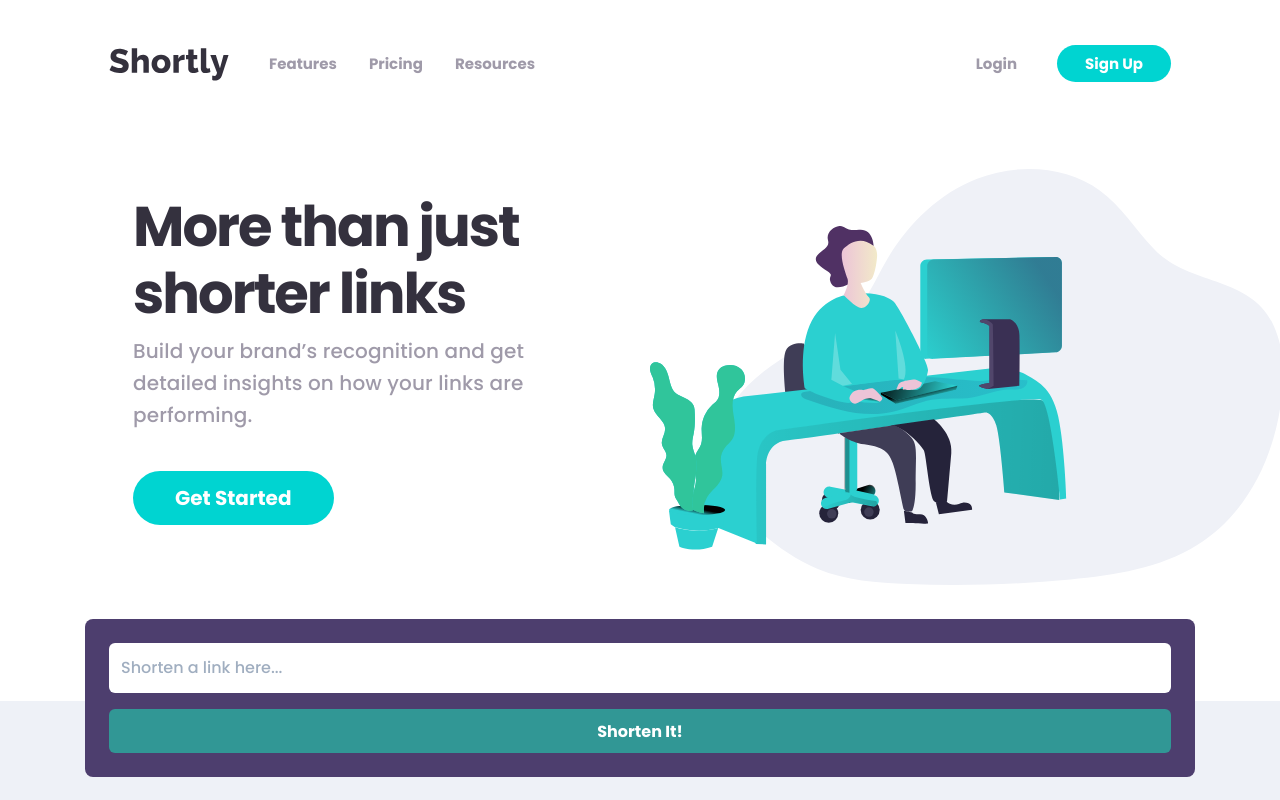
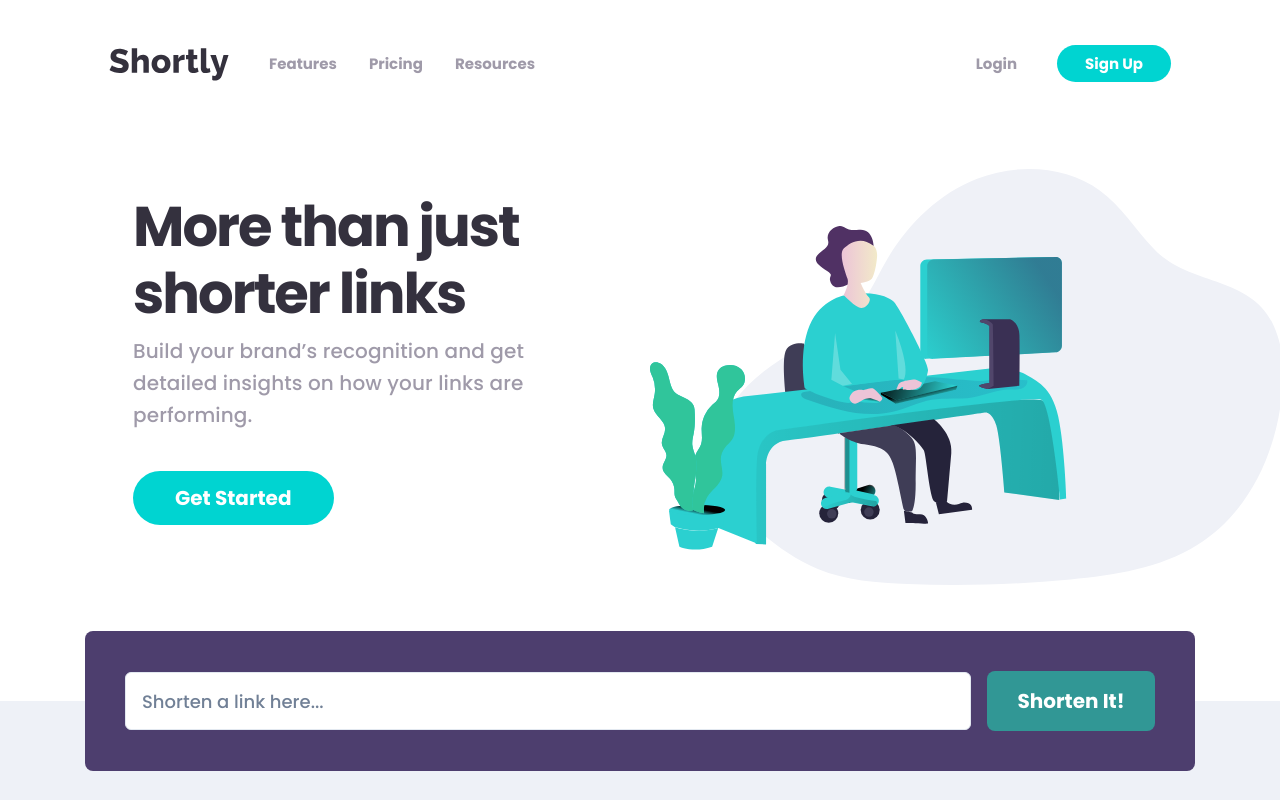
Before and after one commit to 0xShynn/frontendmentor-shortly-api-landing-page, a Next.js app: page / in a window 1280 px wide. Shown: the top 800 px of the page. Built offline with nearby package versions, Linux system fonts and the light colour scheme.

Commit message:
updated: link shortener container styling (all size)

```diff
--- a/src/components/LinkShortenerContainer.js
+++ b/src/components/LinkShortenerContainer.js
@@ -1,10 +1,13 @@
 import { Button } from '@chakra-ui/button'
 import { FormControl, FormErrorMessage } from '@chakra-ui/form-control'
 import { Input } from '@chakra-ui/input'
-import { Box } from '@chakra-ui/layout'
+import { Box, Flex } from '@chakra-ui/layout'
+import { useBreakpointValue } from '@chakra-ui/media-query'
 import { useForm } from 'react-hook-form'
 
 const LinkShortenerContainer = () => {
+  const buttonSizeVariant = useBreakpointValue({ base: 'md', md: 'lg' })
+
   const {
     handleSubmit,
     register,
@@ -24,16 +27,29 @@ const LinkShortenerContainer = () => {
 
   return (
     <Box px="6" bg="secondary.lightgray">
-      <Box maxW="1110px" w="full" mx="auto" pos="relative" top="-82px">
-        <Box bg="primary.purple" p="6" rounded="lg">
+      <Box
+        maxW="1110px"
+        w="full"
+        mx="auto"
+        pos="relative"
+        top={{ base: '-86px', md: '-70px', xl: '-94px' }}
+      >
+        <Box bg="primary.purple" p={{ base: 6, md: 10, xl: 16 }} rounded="lg">
           <form onSubmit={handleSubmit(onSubmit)}>
             <FormControl isInvalid={errors.link} id="link">
+              <Flex direction={{ base: 'column', md: 'row' }} align="center">
+                <Box w="full">
                   <Input
                     placeholder="Shorten a link here..."
-                variant="unstyled"
+                    _placeholder={{
+                      color: errors.link ? 'primary.red' : 'gray.500',
+                      opacity: errors.link ? '0.6' : 1,
+                    }}
+                    fontSize={{ md: '18px', xl: '20px' }}
+                    color="primary.blackpurple"
                     bg="white"
-                p="3"
-                _hover={{ bg: 'white' }}
+                    py={{ base: '22px', md: '28px', xl: '28px' }}
+                    px={{ base: '14px', md: '16px', xl: '28px' }}
                     id="link"
                     {...register('link', {
                       required: 'Please add a link',
@@ -43,20 +59,42 @@ const LinkShortenerContainer = () => {
                       },
                     })}
                   />
-              <Box>
-                <FormErrorMessage fontSize="xs" mt="1">
+
+                  <FormErrorMessage
+                    fontSize="xs"
+                    color="primary.red"
+                    mt="0"
+                    display={{ base: 'block', md: 'none' }}
+                    fontStyle="italic"
+                  >
                     {errors.link && errors.link.message}
                   </FormErrorMessage>
                 </Box>
+
                 <Button
                   type="submit"
-                mt="4"
+                  mt={{ base: errors.link ? 2 : 4, md: 0 }}
+                  ml={{ base: 0, md: 4, xl: 6 }}
                   colorScheme="teal"
-                w="full"
+                  w={{ base: 'full', md: 'auto' }}
+                  size={buttonSizeVariant}
                   isLoading={isSubmitting}
                 >
                   Shorten It!
                 </Button>
+              </Flex>
+              {errors.link && (
+                <FormErrorMessage
+                  pos="absolute"
+                  fontSize={{ md: 'sm', xl: 'md' }}
+                  fontStyle="italic"
+                  mt={{ md: 0, xl: 1 }}
+                  display={{ base: 'none', md: 'block' }}
+                  color="primary.red"
+                >
+                  {errors.link.message}
+                </FormErrorMessage>
+              )}
             </FormControl>
           </form>
         </Box>
--- a/src/theme/colors.js
+++ b/src/theme/colors.js
@@ -7,6 +7,7 @@ const colors = {
     blackpurple: '#34313E',
     footerpurple: '#232127',
     black: '#34313E',
+    red: '#F46363',
   },
   secondary: {
     midgray: '#9F9AA9',
--- a/src/theme/components/button.js
+++ b/src/theme/components/button.js
@@ -8,10 +8,10 @@ const button = {
     sm: {},
     md: { py: '22px', px: '30px' },
     lg: {
-      py: '32px',
+      py: '30px',
       px: '40px',
       fontSize: '20px',
-      borderRadius: 'xl',
+      borderRadius: 'lg',
     },
   },
   variants: {
--- a/src/theme/global.js
+++ b/src/theme/global.js
@@ -3,7 +3,7 @@ const global = {
   body: {
     fontSize: '15px',
     lineHeight: '26px',
-    bg: 'white',
+    bg: 'primary.footerpurple',
   },
 }
 
```
Lines whose indentation alone changed are shown as unchanged.
